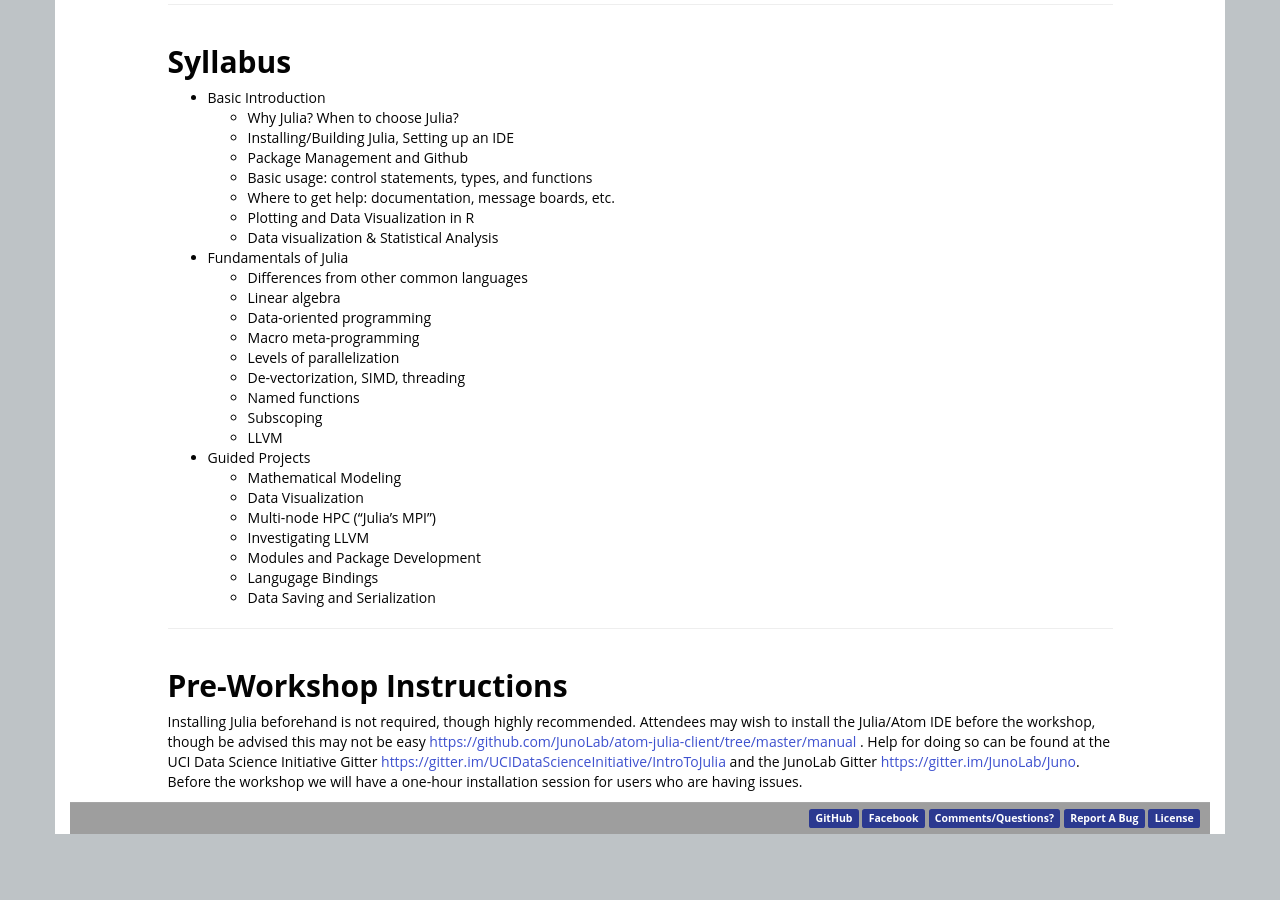
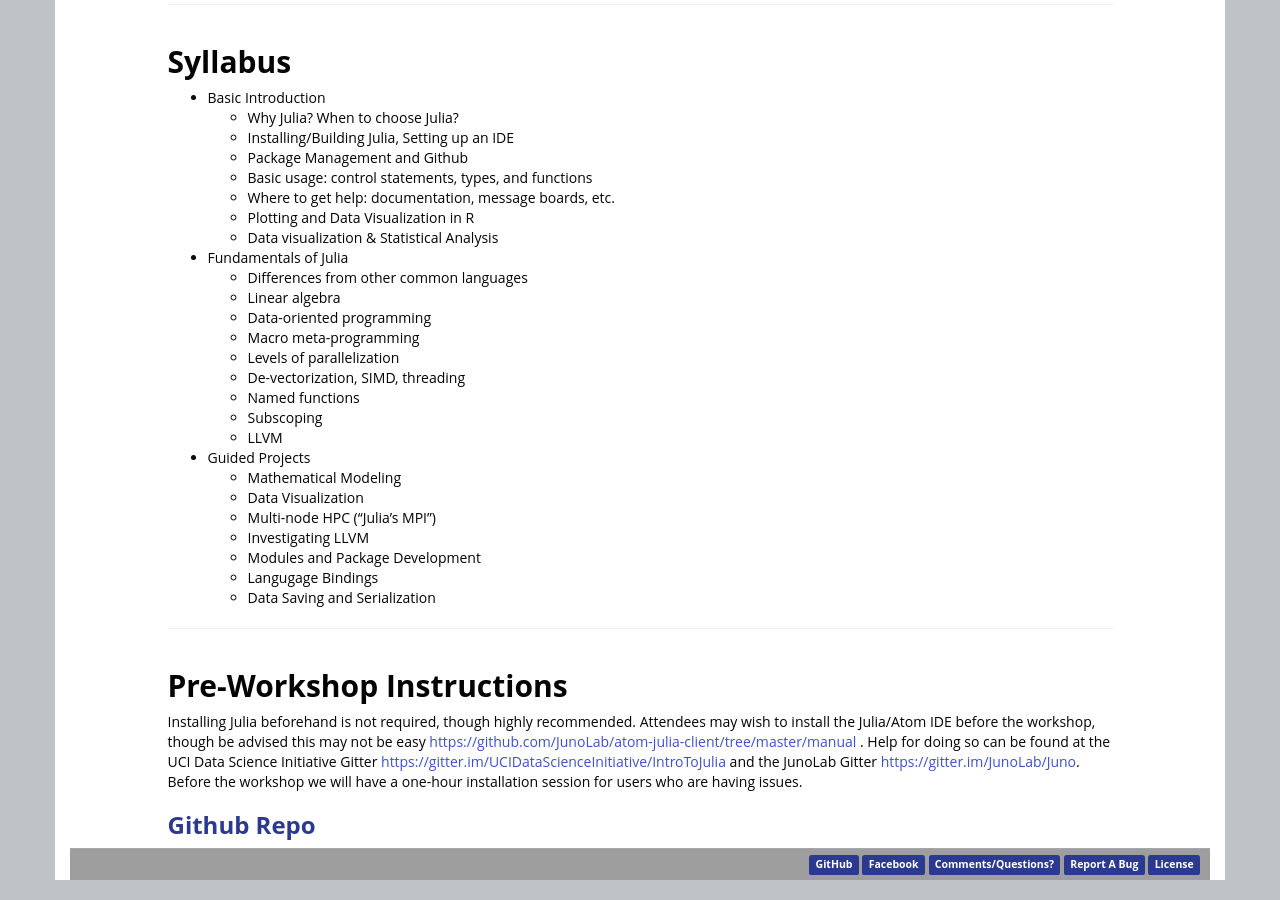
Before and after one commit to UCIDataScienceInitiative/UCIDataScienceInitiative.github.io, a Jekyll site: the page built from Workshops/IntroJulia.md, in a window 1280 px wide and 900 px high, scrolled down 1194 px. Built offline with Jekyll 4.4.1, drawn with Linux system fonts in a browser that asks for light colours; before the commit the page ends 2048 px from its top, so only the background shows below that; grey boxes are pictures that could not be loaded.

Commit message:
added repo link

```diff
--- a/Workshops/IntroJulia.md
+++ b/Workshops/IntroJulia.md
@@ -75,3 +75,6 @@ Julia is a relatively new language which has been making waves in the scientific
 ## <a name="Instructions"></a>Pre-Workshop Instructions
 
 Installing Julia beforehand is not required, though highly recommended. Attendees may wish to install the Julia/Atom IDE before the workshop, though be advised this may not be easy <https://github.com/JunoLab/atom-julia-client/tree/master/manual> . Help for doing so can be found at the UCI Data Science Initiative Gitter <https://gitter.im/UCIDataScienceInitiative/IntroToJulia> and the JunoLab Gitter <https://gitter.im/JunoLab/Juno>.  Before the workshop we will have a one-hour installation session for users who are having issues.
+
+
+### <a name="Repo" href="https://github.com/UCIDataScienceInitiative/IntroToJulia">Github Repo</a>
```
